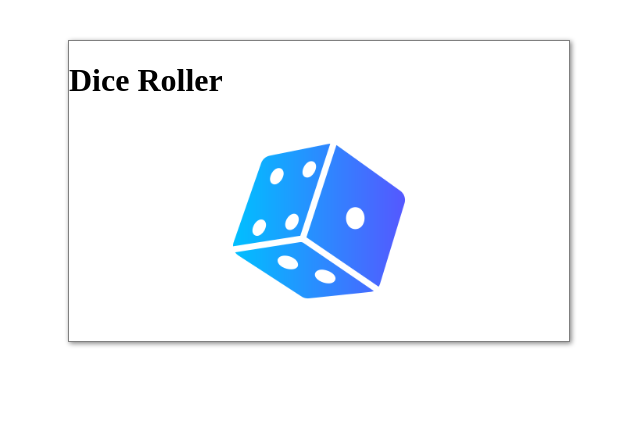
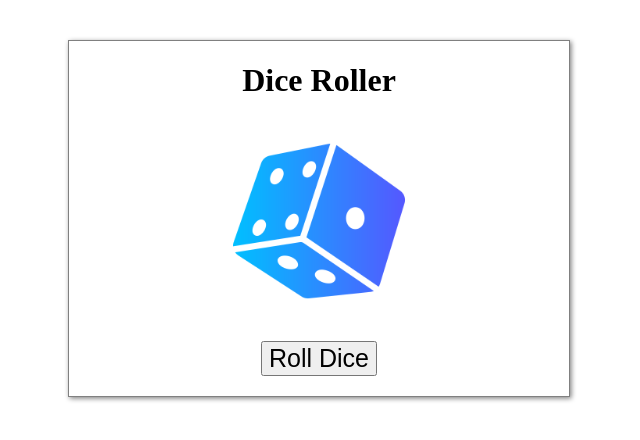
Before and after one commit to HarshadaGharate/Dice-Roller, a plain HTML site: page index.html in a window 1280 px wide. Shown: the whole page, without its empty margins (321-961 px from the left). Drawn offline with Linux system fonts and the light colour scheme.

Commit message:
button added

```diff
--- a/index.html
+++ b/index.html
@@ -5,6 +5,9 @@
     <meta name="viewport" content="width=device-width, initial-scale=1.0">
     <title>Dice-Roller</title>
     <style>
+        h1{
+            text-align: center;
+        }
         .container{
             width: 500px;
             border: 1px solid grey;
@@ -17,12 +20,18 @@
             display: block;
             margin: 20px auto;
         }
+        .btn{
+            font-size: 25px;
+            display: block;
+            margin: 20px auto;
+        }
     </style>
 </head>
 <body>
     <div class="container">
         <h1>Dice Roller</h1>
         <img src="./images/dice.png" alt="Dice" class="dice-img">
+        <button type="button" class="btn">Roll Dice</button>
     </div>
 </body>
 </html>
```
